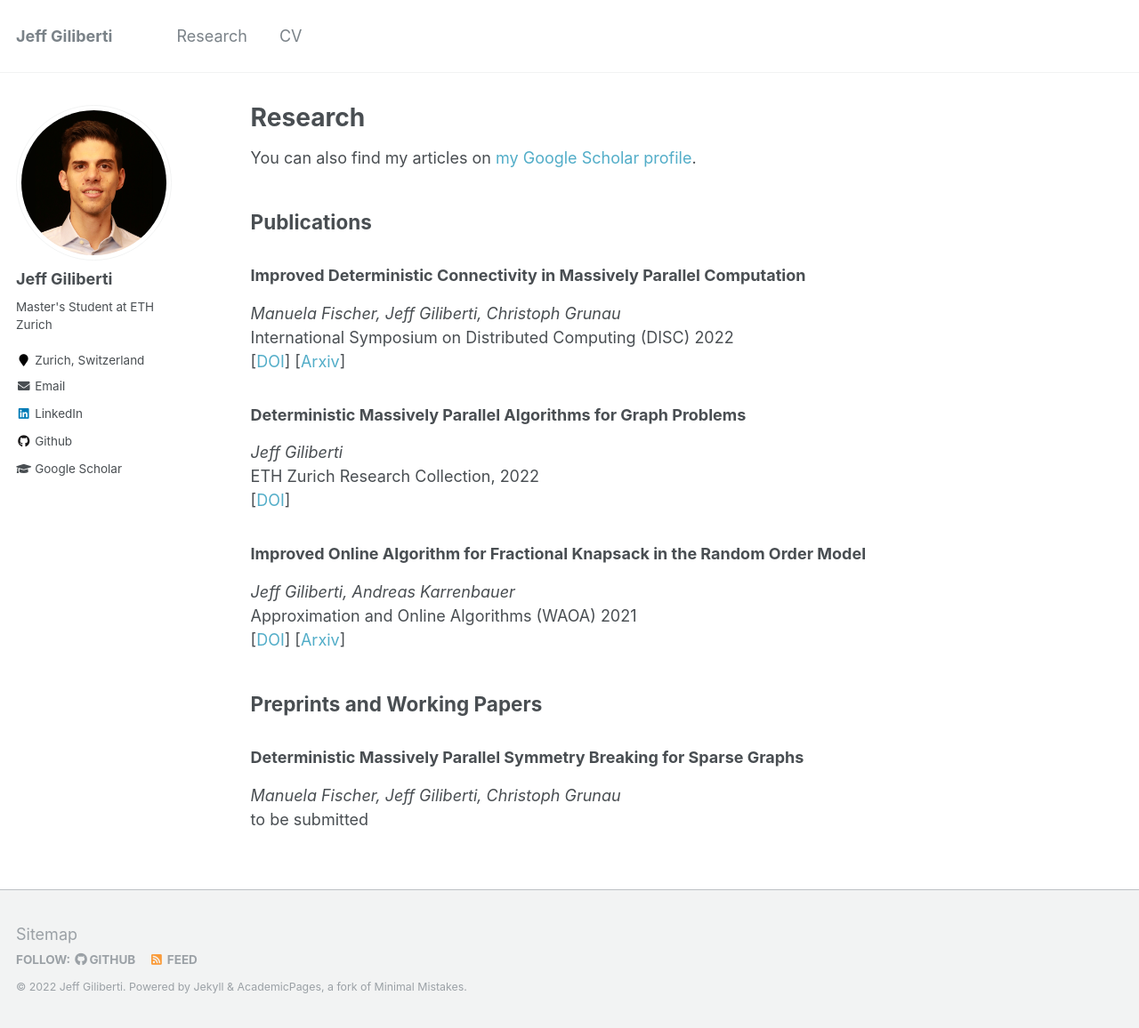
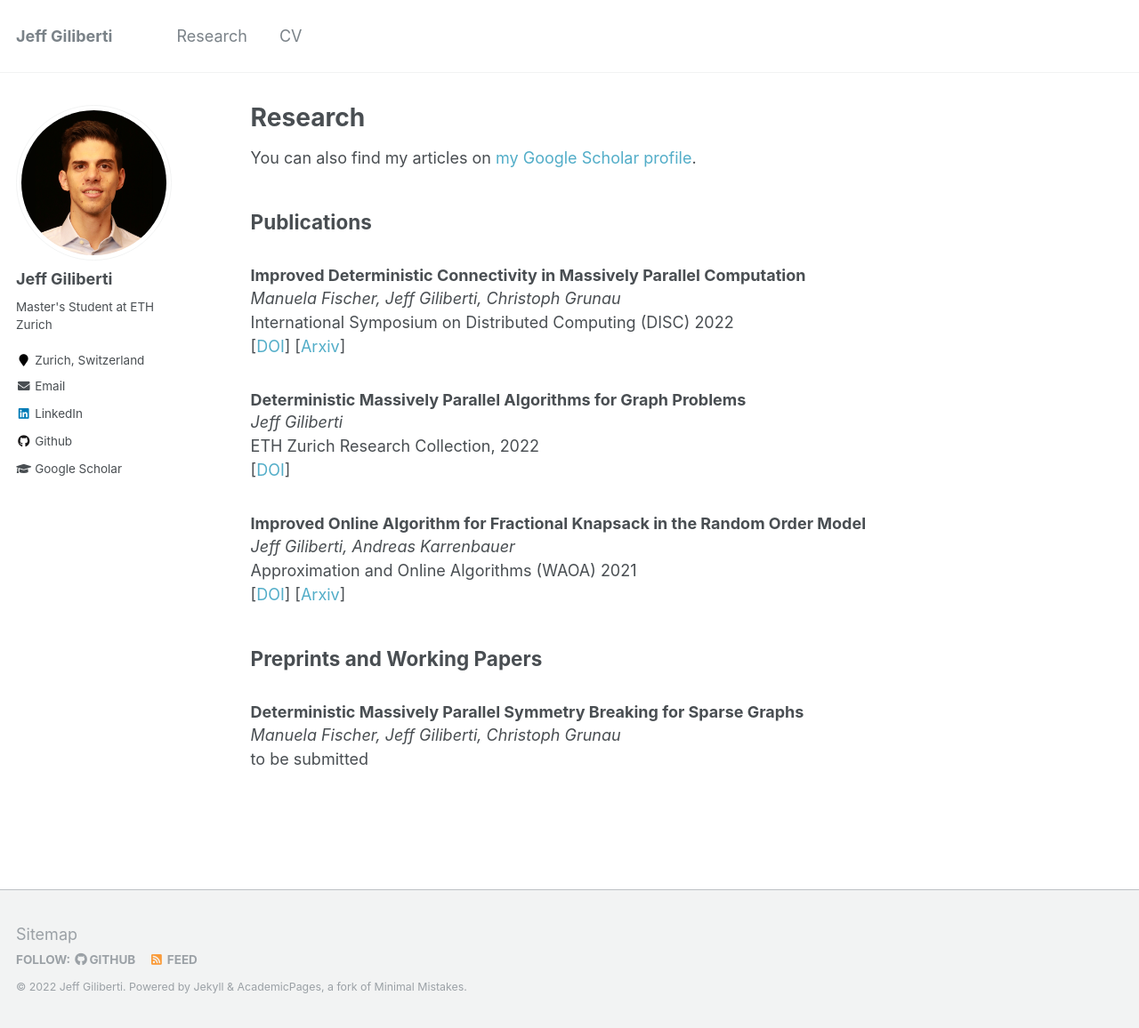
Before and after one commit to JeffG22/JeffG22.github.io, a Jekyll site: the page built from _pages/research.md, in a window 1280 px wide and 1156 px high. Shown: the whole window at 89% size. Built offline with Jekyll 4.4.1, drawn with Linux system fonts in a browser that asks for light colours.

Commit message:
test changes

```diff
--- a/_includes/archive-single-pub.html
+++ b/_includes/archive-single-pub.html
@@ -11,7 +11,7 @@
     <h3 class="archive__item-title" itemprop="headline" style="margin-bottom: 0">
         {{ title }}
     </h3>
-    <p style="margin-top: 0.1">
+    <p style="margin-top: 1px">
         <i>{{ post.author }}</i><br>
         {{ post.venue }}<br>
         {% if post.doi %}
```
